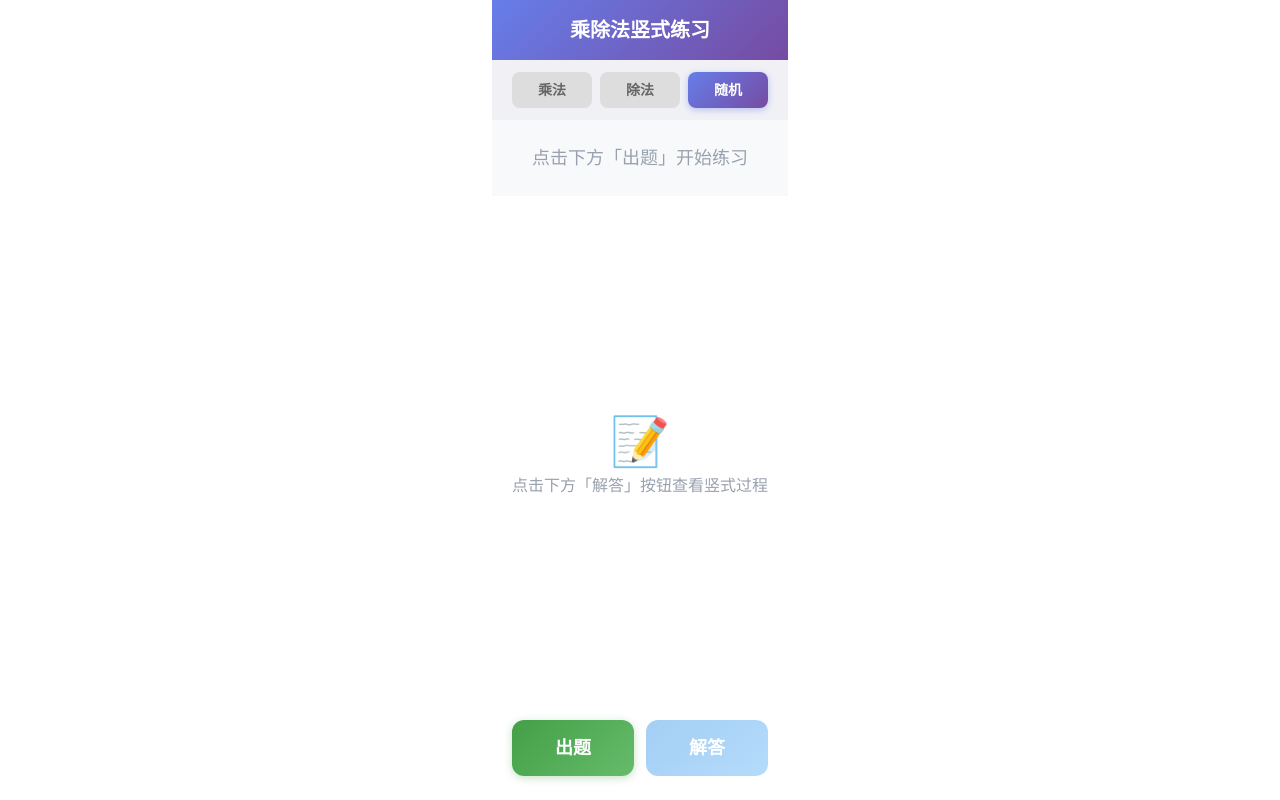
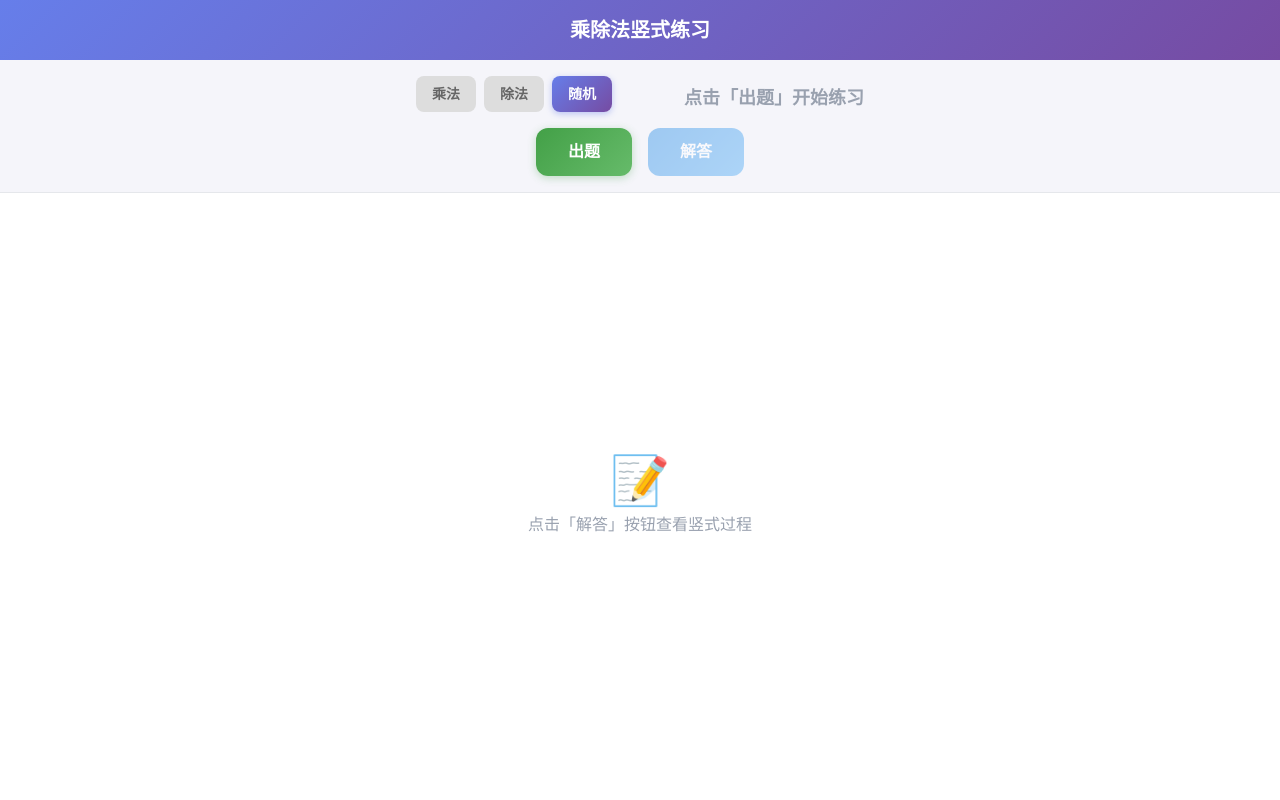
Before and after one commit to neoxie/multiply-divide, a Next.js app: page / in a window 1280 px wide. Built offline with nearby package versions, Linux system fonts and the light colour scheme.

Commit message:
feat: enhance UI layout and styling for problem display and controls

```diff
--- a/app/globals.css
+++ b/app/globals.css
@@ -36,3 +36,10 @@ body {
   color: var(--foreground);
   font-family: Arial, Helvetica, sans-serif;
 }
+
+@media (min-width: 1024px) {
+  .calc-scale {
+    transform: scale(1.8);
+    transform-origin: center center;
+  }
+}
--- a/app/page.tsx
+++ b/app/page.tsx
@@ -48,17 +48,21 @@ export default function Home() {
     : null;
 
   return (
-    <div className="flex flex-col min-h-screen max-w-lg mx-auto">
+    <div className="flex flex-col min-h-screen">
       {/* 标题栏 */}
       <div
-        className="px-5 py-4 text-center text-white text-xl font-bold"
+        className="px-6 py-4 text-center text-white text-xl font-bold"
         style={{ background: "linear-gradient(135deg, #667eea 0%, #764ba2 100%)" }}
       >
         乘除法竖式练习
       </div>
 
+      {/* 控制区 */}
+      <div style={{ background: "#f5f5fa", borderBottom: "1px solid #e5e7eb" }}>
+        {/* 上行：类型选择 + 题目 */}
+        <div className="flex flex-col lg:flex-row lg:items-center lg:justify-center lg:gap-8">
           {/* 类型选择 */}
-      <div className="flex gap-2 px-5 py-3" style={{ background: "#f0f0f5" }}>
+          <div className="flex gap-2 px-5 py-3 justify-center">
             {([
               { key: "multiplication" as ProblemType, label: "乘法" },
               { key: "division" as ProblemType, label: "除法" },
@@ -67,7 +71,7 @@ export default function Home() {
               <button
                 key={key}
                 onClick={() => setProblemType(key)}
-            className="flex-1 py-2 rounded-lg text-sm font-bold border-none cursor-pointer transition-all"
+                className="px-4 py-2 rounded-lg text-sm font-bold border-none cursor-pointer transition-all"
                 style={
                   problemType === key
                     ? { background: "linear-gradient(135deg, #667eea, #764ba2)", color: "#fff", boxShadow: "0 2px 6px rgba(102,126,234,0.4)" }
@@ -79,10 +83,10 @@ export default function Home() {
             ))}
           </div>
 
-      {/* 题目区 */}
-      <div className="px-5 py-6 text-center" style={{ background: "#f8f9fa" }}>
+          {/* 题目显示 */}
+          <div className="px-5 py-4 text-center text-3xl font-bold text-gray-800">
             {problem ? (
-          <div className="text-3xl font-bold text-gray-800">
+              <>
                 {problem.type === "multiplication"
                   ? `${problem.a} × ${problem.b}`
                   : `${problem.dividend} ÷ ${problem.divisor}`}
@@ -92,37 +96,18 @@ export default function Home() {
                   </span>
                 )}
                 {!showAnswer && " = ?"}
-          </div>
+              </>
             ) : (
-          <div className="text-lg text-gray-400">点击下方「出题」开始练习</div>
+              <span className="text-lg text-gray-400">点击「出题」开始练习</span>
             )}
           </div>
-
-      {/* 竖式区 */}
-      <div className="flex-1 flex items-center justify-center px-5 py-6">
-        {showAnswer && problem ? (
-          problem.type === "multiplication" ? (
-            <MultiplicationVertical a={problem.a} b={problem.b} />
-          ) : (
-            <DivisionVertical
-              dividend={problem.dividend}
-              divisor={problem.divisor}
-              quotient={problem.quotient}
-            />
-          )
-        ) : (
-          <div className="text-center text-gray-400">
-            <div className="text-5xl mb-2">📝</div>
-            <div>点击下方「解答」按钮查看竖式过程</div>
-          </div>
-        )}
         </div>
 
-      {/* 按钮区 */}
-      <div className="px-5 pb-6 flex gap-3">
+        {/* 下行：操作按钮（居中） */}
+        <div className="px-5 pb-4 flex gap-4 justify-center">
           <button
             onClick={handleGenerate}
-          className="flex-1 py-3.5 rounded-xl text-white text-lg font-bold border-none cursor-pointer"
+            className="px-8 py-3 rounded-xl text-white text-base font-bold border-none cursor-pointer"
             style={{
               background: "linear-gradient(135deg, #43A047, #66BB6A)",
               boxShadow: "0 2px 8px rgba(67,160,71,0.3)",
@@ -133,7 +118,7 @@ export default function Home() {
           <button
             onClick={handleSolve}
             disabled={!problem}
-          className="flex-1 py-3.5 rounded-xl text-white text-lg font-bold border-none cursor-pointer disabled:opacity-40 disabled:cursor-not-allowed"
+            className="px-8 py-3 rounded-xl text-white text-base font-bold border-none cursor-pointer disabled:opacity-40 disabled:cursor-not-allowed"
             style={{
               background: "linear-gradient(135deg, #1E88E5, #42A5F5)",
               boxShadow: problem ? "0 2px 8px rgba(30,136,229,0.3)" : "none",
@@ -143,5 +128,28 @@ export default function Home() {
           </button>
         </div>
       </div>
+
+      {/* 竖式展示区 */}
+      <div className="flex-1 flex items-center justify-center overflow-visible">
+        {showAnswer && problem ? (
+          <div className="calc-scale">
+            {problem.type === "multiplication" ? (
+              <MultiplicationVertical a={problem.a} b={problem.b} />
+            ) : (
+              <DivisionVertical
+                dividend={problem.dividend}
+                divisor={problem.divisor}
+                quotient={problem.quotient}
+              />
+            )}
+          </div>
+        ) : (
+          <div className="text-center text-gray-400">
+            <div className="text-5xl mb-2">📝</div>
+            <div>点击「解答」按钮查看竖式过程</div>
+          </div>
+        )}
+      </div>
+    </div>
   );
 }
```
Lines whose indentation alone changed are shown as unchanged.
